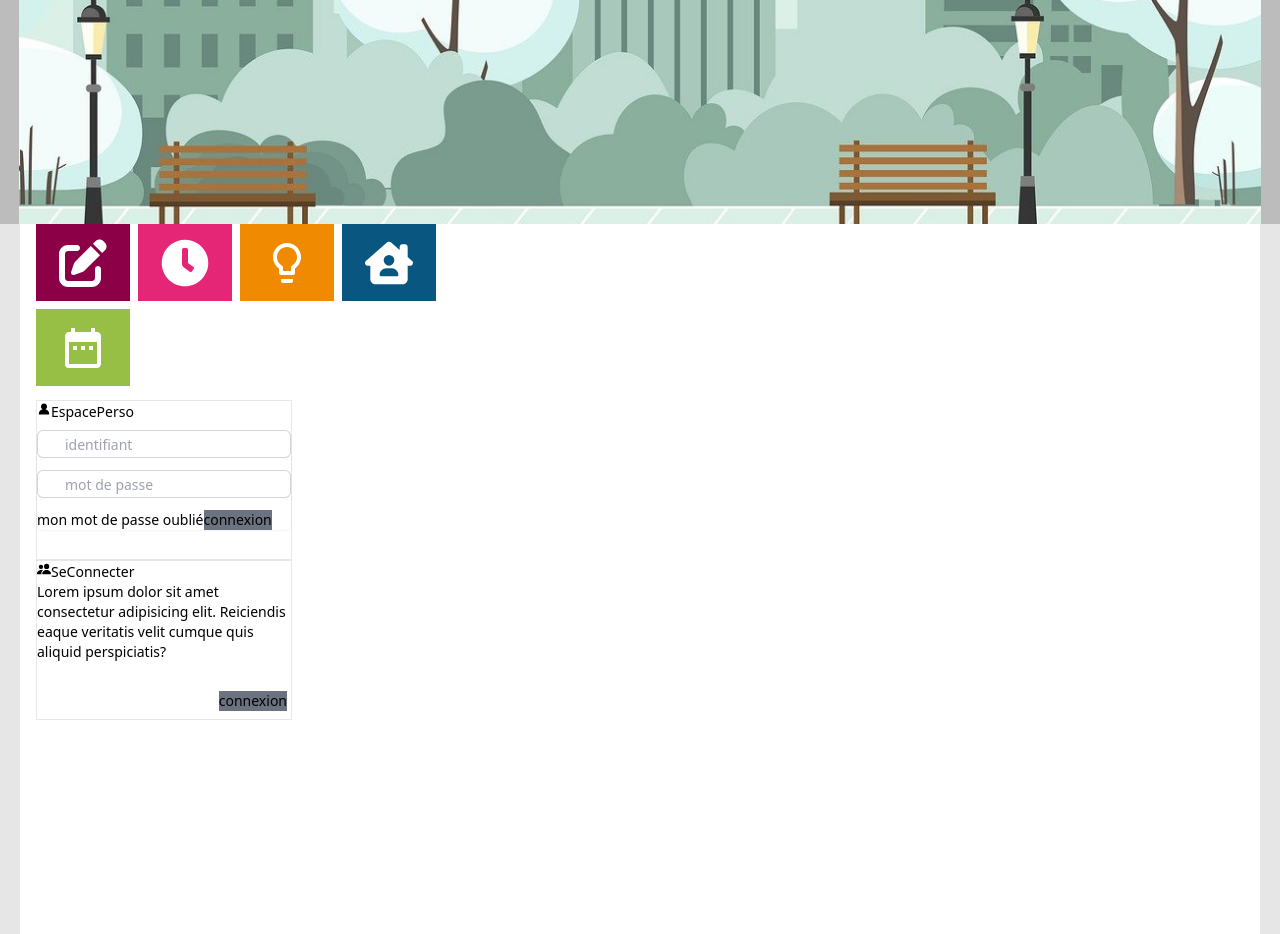
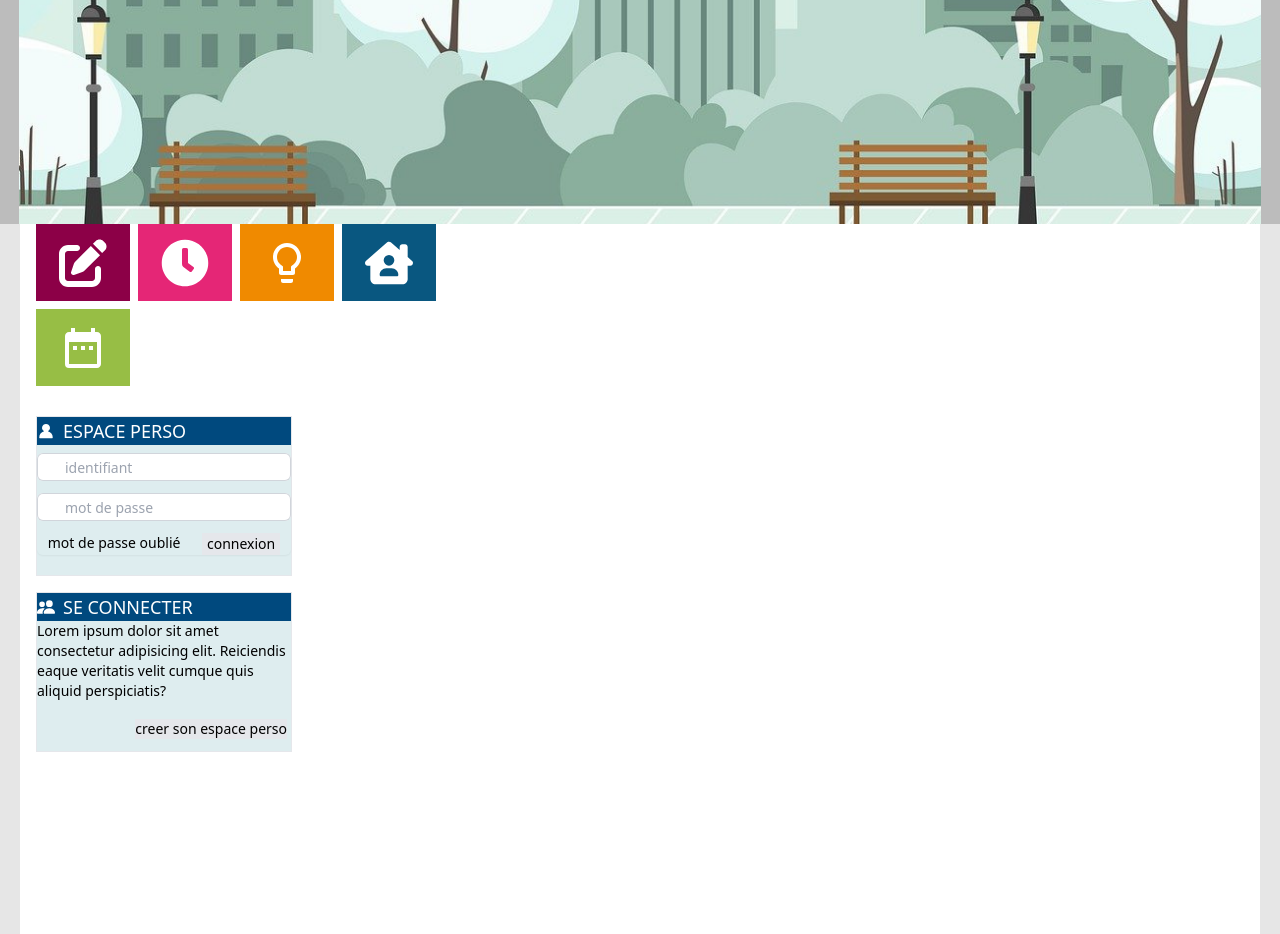
Before and after one commit to hajar9495/mairie, a React (Vite) app: page / in a window 1280 px wide. Built offline with nearby package versions, Linux system fonts and the light colour scheme.

Commit message:
se connecter et espace perso terminé

```diff
--- a/src/sections/EspacePerso.jsx
+++ b/src/sections/EspacePerso.jsx
@@ -4,10 +4,10 @@ import { GoPersonFill } from "react-icons/go";
 const EspacePerso = () => {
   return (
     <>
-      <div className="h-40 w-64 text-sm border ">
-        <div className="inline-flex">
-          <GoPersonFill />
-          EspacePerso
+      <div className="h-40 w-64 text-sm border bg-grisForm my-4">
+        <div className="flex items-stretch bg-bleuForm text-white w-full text-lg content-center">
+          <GoPersonFill className="self-center" />
+          <p className="uppercase pl-2">Espace Perso</p>
         </div>
         <div className="relative mt-2 rounded-md shadow-sm">
           <input
@@ -24,9 +24,9 @@ const EspacePerso = () => {
             className="block w-full h-7 rounded-md border-0 my-3 py-1.5 pl-7 pr-20 text-gray-900 ring-1 ring-inset ring-gray-300 placeholder:text-gray-400 focus:ring-2 focus:ring-inset focus:ring-indigo-600 sm:text-sm sm:leading-6"
             placeholder="mot de passe"
           />
-          <div className=" inline-flex">
-            <p>mon mot de passe oublié </p>
-            <button className="bg-gray-500">connexion</button>
+          <div className=" flex justify-around">
+            <p> mot de passe oublié </p>
+            <button className="bg-gray-200 px-1 border">connexion</button>
           </div>
         </div>
       </div>
--- a/src/sections/SeConnecter.jsx
+++ b/src/sections/SeConnecter.jsx
@@ -3,17 +3,17 @@ import { BsPeopleFill } from "react-icons/bs";
 const SeConnecter = () => {
   return (
     <>
-      <div className="text-sm h-40 w-64  relative border ">
-        <div className="inline-flex">
-          <BsPeopleFill />
-          SeConnecter
+      <div className="text-sm h-40 w-64  relative border bg-grisForm">
+        <div className="flex items-stretch bg-bleuForm text-white w-full text-lg">
+          <BsPeopleFill className="self-center" />
+          <p className="uppercase pl-2 ">Se Connecter</p>
         </div>
         <p>
           Lorem ipsum dolor sit amet consectetur adipisicing elit. Reiciendis
           eaque veritatis velit cumque quis aliquid perspiciatis?
         </p>
-        <button className="bg-gray-500 absolute bottom-2 right-1">
-          connexion
+        <button className="bg-gray-200 absolute bottom-3 right-1">
+          creer son espace perso
         </button>
       </div>
     </>
--- a/tailwind.config.js
+++ b/tailwind.config.js
@@ -16,6 +16,8 @@ export default {
         vert: "#97be45",
         // formulaire
         grisForm: "#deedef",
+        // bandeau formulaire
+        bleuForm: "#00497e",
       },
       screens: {
         // comme l'image du bandeau
```
Also changed, not shown: src/App.jsx (+0 -11 lines).
